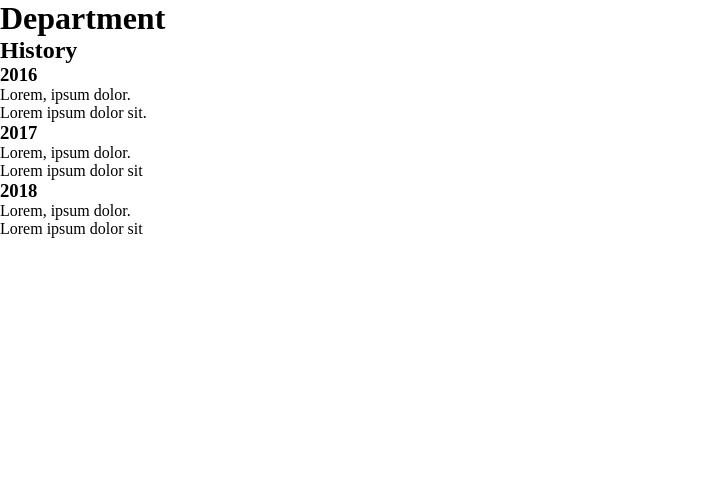
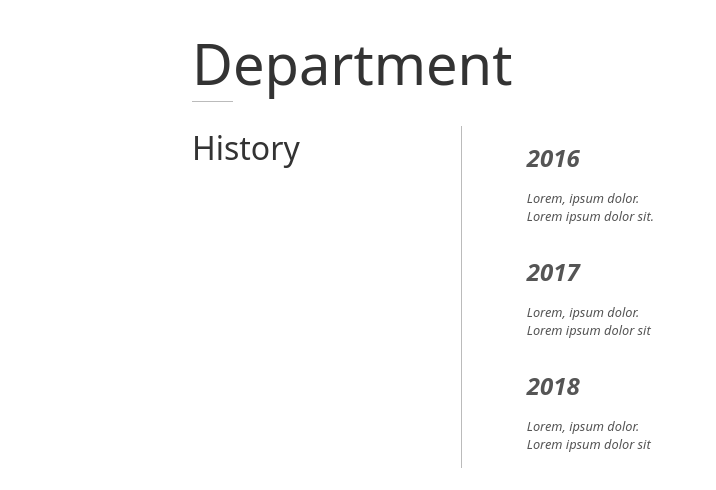
Before and after one commit to zeeeunee/department, a plain HTML site: page index.html in a window 1280 px wide. Shown: the whole page, without its empty margins (0-716 px from the left). Drawn offline with Linux system fonts and the light colour scheme.

Commit message:
scss 작성

```diff
--- a/scss/style.scss
+++ b/scss/style.scss
@@ -1,2 +1,61 @@
 @import 'reset';
 @import 'variable';
+
+.wrap1 {
+	width: 70vw;
+	margin: 0 auto;
+
+	h1 {
+		width: 100%;
+		margin: 25px 0;
+		color: #333;
+		font-weight: normal;
+		font-size: 3.5rem;
+		font-family: 'Noto Sans', 'arial', '돋움';
+	}
+
+	span {
+		border-bottom: 1px solid #bbb;
+	}
+
+	.wrap2 {
+		width: 100%;
+		display: flex;
+
+		.box1 {
+			width: 30%;
+			padding-right: 50px;
+
+			h2 {
+				color: #333;
+				font-size: 2rem;
+				font-weight: normal;
+				font-family: 'Noto Sans', 'arial', '돋움';
+			}
+		}
+		.box2 {
+			width: 70%;
+			padding-left: 50px;
+			border-left: 1px solid #bbb;
+			display: flex;
+			flex-flow: wrap;
+
+			.year {
+				width: 100%;
+				color: #555;
+				font-family: 'Noto Sans', 'arial', '돋움';
+				font-style: italic;
+
+				h3 {
+					margin: 15px;
+					font-size: 1.5rem;
+				}
+
+				p {
+					margin: 15px;
+					font-size: 0.8rem;
+				}
+			}
+		}
+	}
+}
```
Also changed, not shown: css/style.css, 1 other file.
